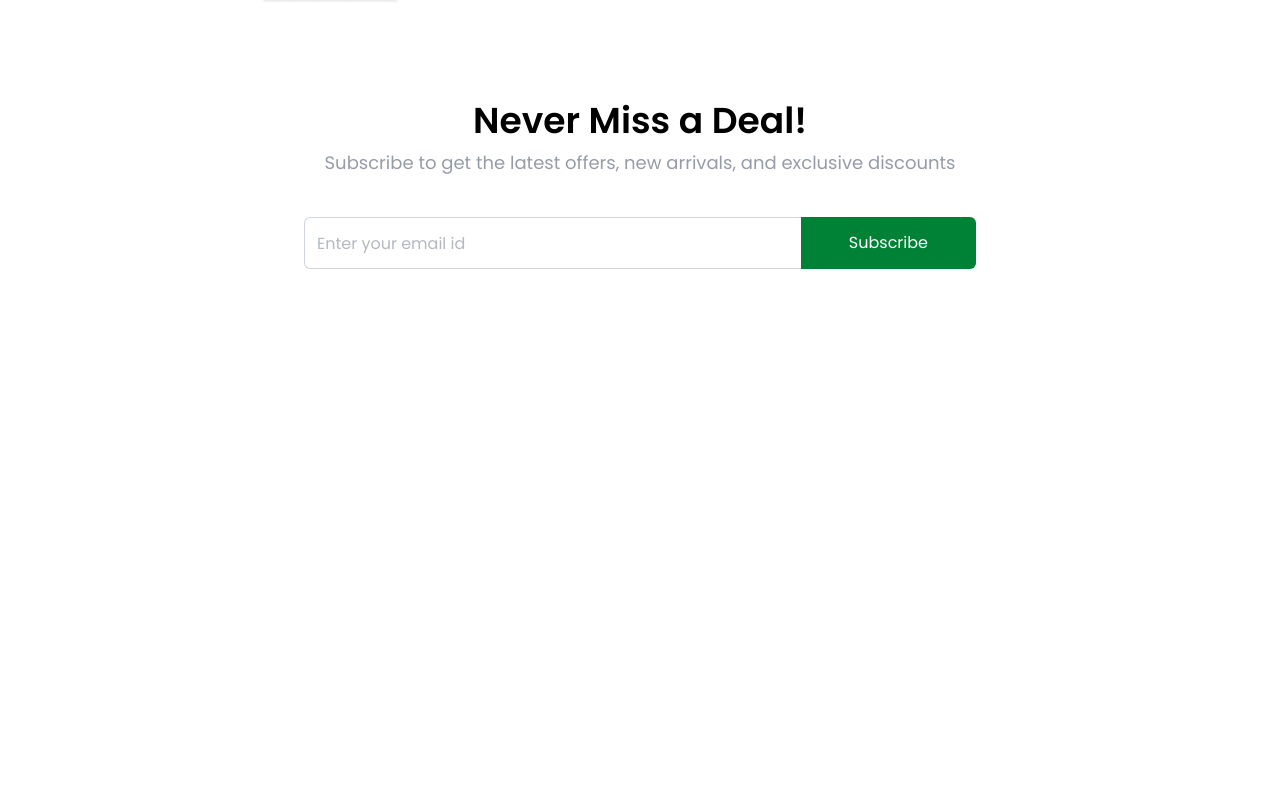
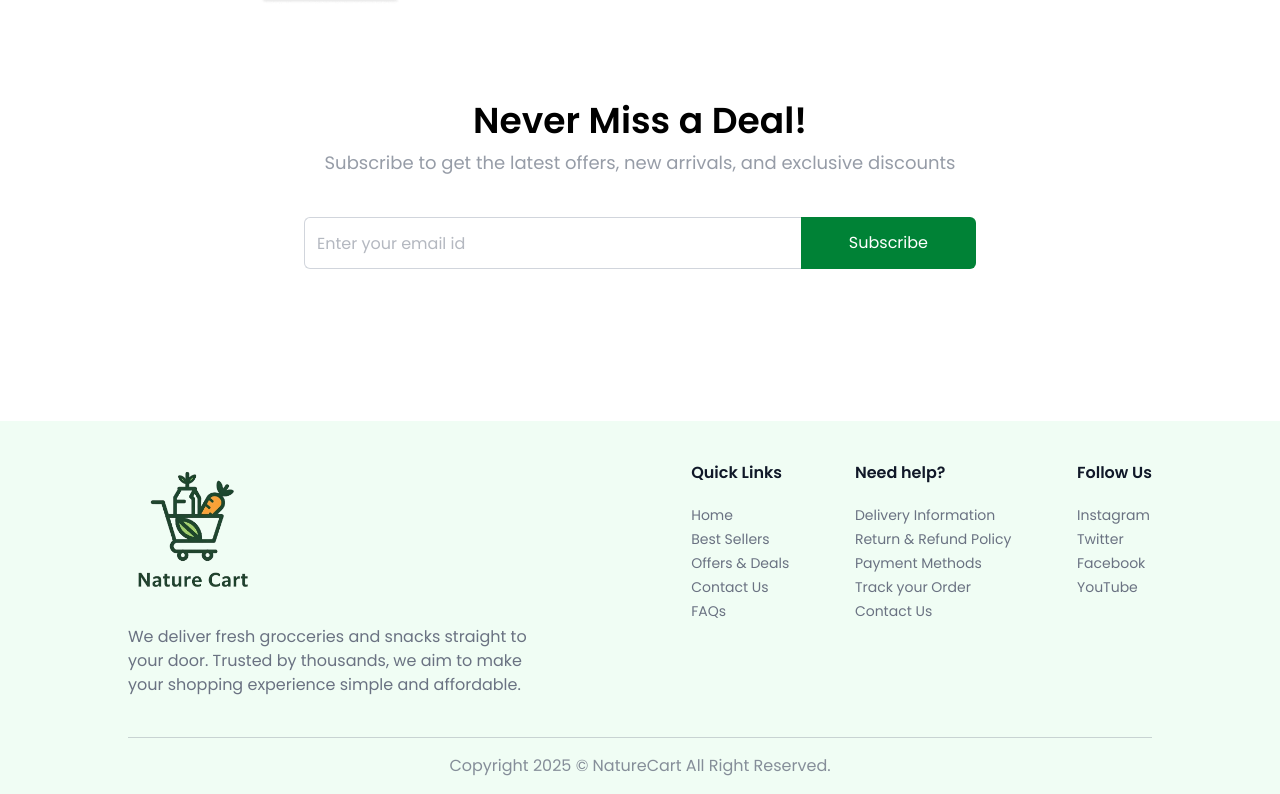
Before and after one commit to devikaupendran/NatureCart-MERN, a React (Vite) app in the folder client/: page / in a window 1280 px wide. Shown: the part 1724-2518 px from the top of the page. Before the commit the page ends 2049 px from the top, so only its background shows below. Built offline with nearby package versions, Linux system fonts and the light colour scheme; a web font is replaced by a local one.

Commit message:
created footer section

```diff
--- a/client/src/App.jsx
+++ b/client/src/App.jsx
@@ -4,7 +4,7 @@ import { Toaster } from 'react-hot-toast'
 import Home from './Pages/Home'
 import OurProducts from './Pages/OurProducts'
 import Navbar from './Components/Navbar'
-
+import Footer from './Components/Footer'
 
 const App = () => {
 
@@ -26,6 +26,8 @@ const App = () => {
                 </Routes>
             </div>
 
+            {/* if it is not seller path then show this footer  */}
+            {!isSellerPath && <Footer />}
         </div>
     )
 }
--- /dev/null
+++ b/client/src/Components/Footer.jsx
@@ -0,0 +1,43 @@
+import React, { useState, useEffect } from 'react'
+import { assets, footerLinks } from '../assets/assets'
+
+const Footer = () => {
+    const year = new Date().getFullYear();
+
+    return (
+        <div className="px-6 md:px-16 lg:px-24 xl:px-32 mt-24 bg-green-50">
+            <div className="flex flex-col md:flex-row items-start justify-between gap-10 py-10 border-b border-gray-500/30 text-gray-500">
+                <div>
+                    <img className="w-34 md:w-32" src={assets.logo} alt="logo" />
+                    <p className="max-w-[410px] mt-6">
+                        We deliver fresh grocceries and snacks straight to your door.
+                        Trusted by thousands, we aim to make your shopping experience simple and affordable.
+                    </p>
+                </div>
+                <div className="flex flex-wrap justify-between w-full md:w-[45%] gap-5">
+                    {
+                        footerLinks.map((section, index) => (
+                            <div key={index}>
+                                <h3 className="font-semibold text-base text-gray-900 md:mb-5 mb-2">{section.title}</h3>
+                                <ul className="text-sm space-y-1">
+                                    {
+                                        section.links.map((link, i) => (
+                                            <li key={i}>
+                                                <a href={link.url} className="hover:underline transition">{link.text}</a>
+                                            </li>
+                                        ))
+                                    }
+                                </ul>
+                            </div>
+                        ))
+                    }
+                </div>
+            </div>
+            <p className="py-4 text-center text-sm md:text-base text-gray-500/80">
+                Copyright {year} &copy; NatureCart All Right Reserved.
+            </p>
+        </div>
+    )
+}
+
+export default Footer
--- a/client/src/Pages/Home.jsx
+++ b/client/src/Pages/Home.jsx
@@ -14,6 +14,8 @@ const Home = () => {
             <BottomBanner />
             <NewsLetter />
         </div>
+
+
     )
 }
 
```
